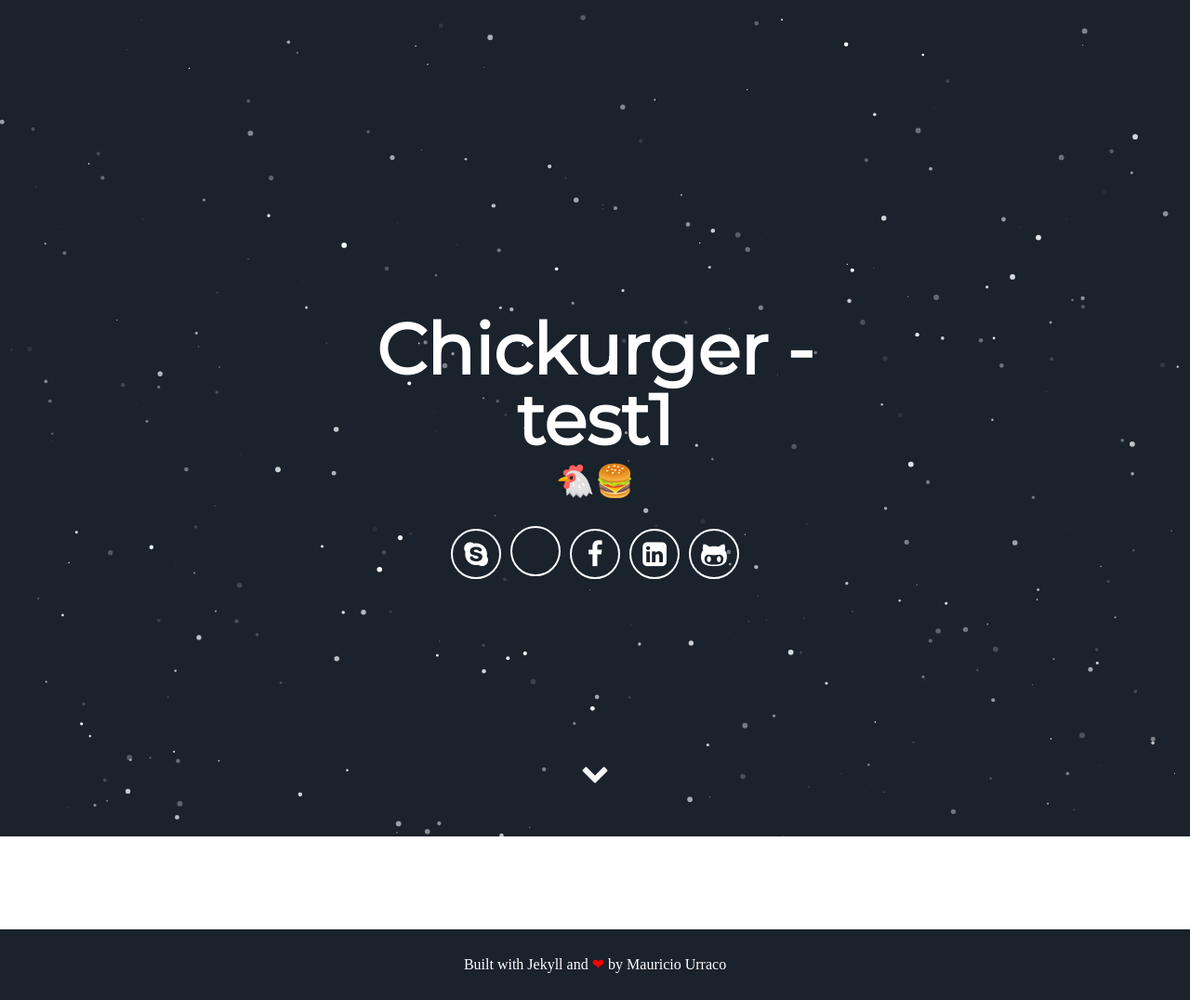
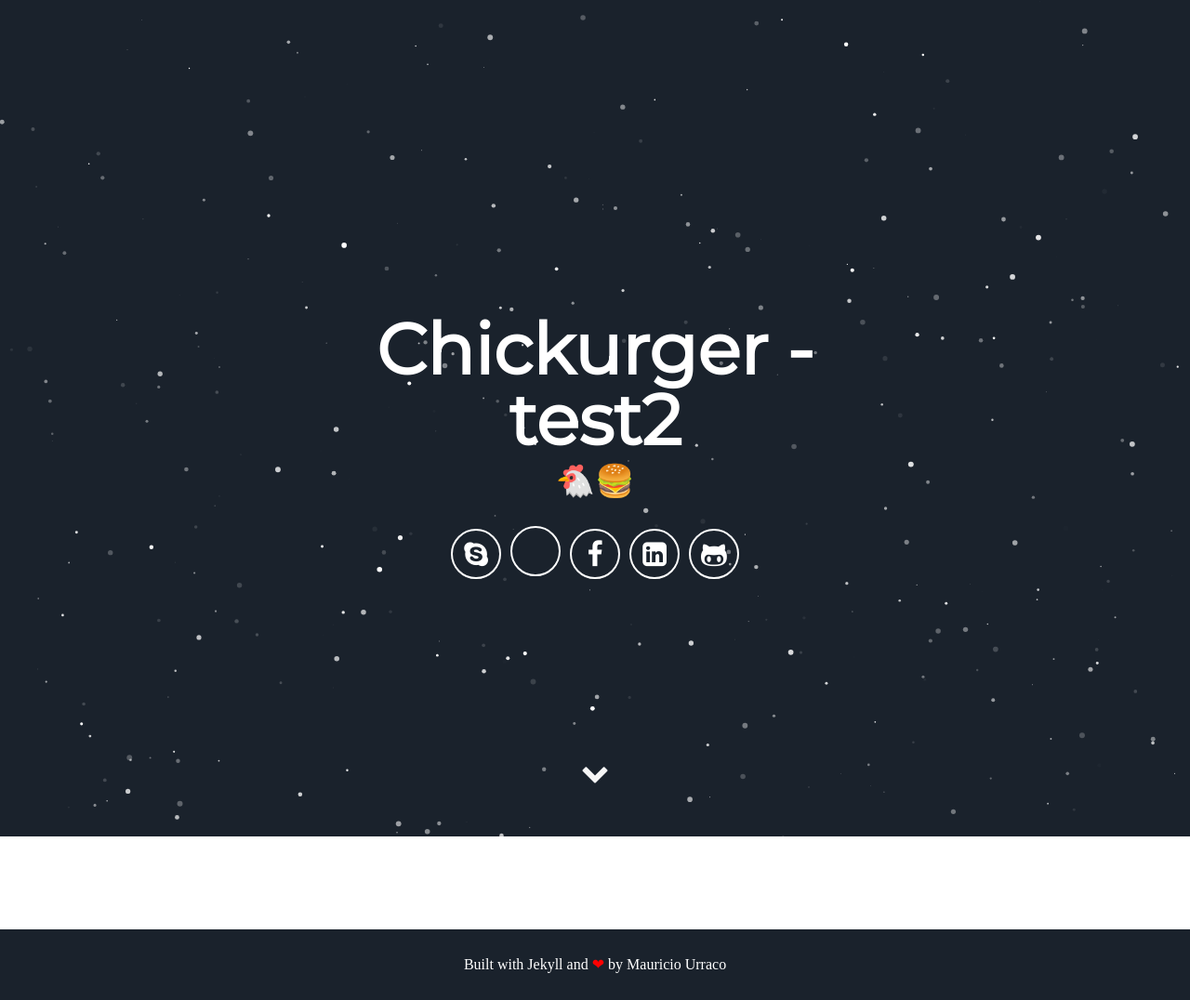
Before and after one commit to alalloush/chickurger, a Jekyll site: the page built from index.html, in a window 1280 px wide. Shown: the whole page at 93% size. Built offline with Jekyll 4.4.1, drawn with Linux system fonts in a browser that asks for light colours; some web fonts are replaced.

Commit message:
Update header.html

```diff
--- a/_includes/header.html
+++ b/_includes/header.html
@@ -1,7 +1,7 @@
 <div id="particles-js">
   <div class="header">
       <h1>
-        <span class="site-title">Chickurger - test1</span>
+        <span class="site-title">Chickurger - test2</span>
         <span class="site-description">{{ site.user_title }}</span>
       </h1>
       <div class="header-icons">
```
